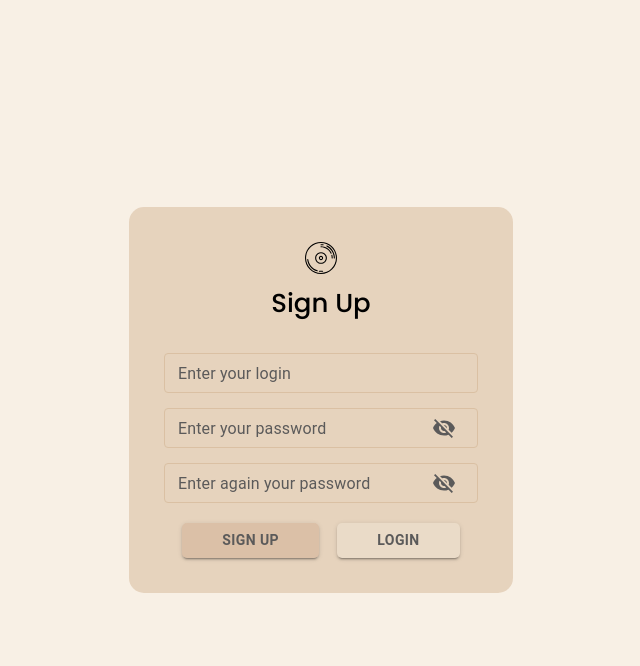
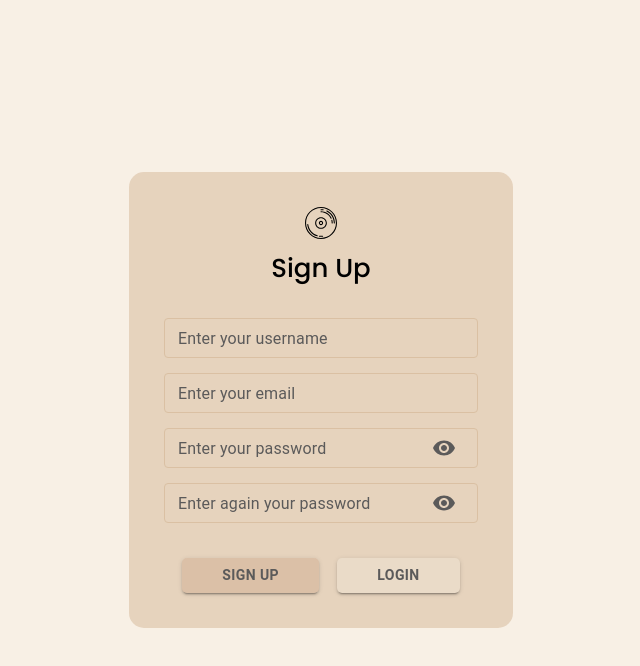
Before and after one commit to coderEverFirst/phonoteka, a React (Vite) app in the folder packages/client/: page /login in a window 1280 px wide. Both pictures are taken after a click on the button "SIGN UP". Shown: the top 666 px of the page, without its empty margins (319-959 px from the left). Built offline with nearby package versions, Linux system fonts and the light colour scheme.

Commit message:
feature: add yup/formik validation

```diff
--- a/packages/client/package.json
+++ b/packages/client/package.json
@@ -21,13 +21,15 @@
     "@mui/x-charts": "^6.18.1",
     "apollo": "^2.34.0",
     "chart.js": "^4.4.0",
+    "formik": "^2.4.5",
     "graphql": "^16.8.1",
     "moment": "^2.29.4",
     "react": "^18.2.0",
     "react-dom": "^18.2.0",
     "react-player": "^2.13.0",
     "react-router": "^6.16.0",
-    "react-router-dom": "^6.16.0"
+    "react-router-dom": "^6.16.0",
+    "yup": "^1.3.2"
   },
   "devDependencies": {
     "@types/react": "^18.2.15",
--- /dev/null
+++ b/packages/client/src/apollo/mutation/authPage.ts
@@ -0,0 +1,21 @@
+import { gql } from '@apollo/client'
+
+export const LOGIN_MUTATION = gql`
+  mutation LoginMutation($email: String!, $password: String!) {
+    login(email: $email, password: $password) {
+      token
+      refreshToken
+    }
+  }
+`
+
+export const SIGN_UP_MUTATION = gql`
+  mutation RegisterMutation(
+    $email: String!
+    $username: String!
+    $password: String!
+    $rePassword: String!
+  ) {
+    register(email: $email, username: $username, password: $password, rePassword: $rePassword)
+  }
+`
--- a/packages/client/src/pages/AuthPage/LoginPage.tsx
+++ b/packages/client/src/pages/AuthPage/LoginPage.tsx
@@ -1,7 +1,11 @@
 import React, { useCallback, useState } from 'react'
 import { useNavigate } from 'react-router'
+import { fromError, useMutation } from '@apollo/client'
+import { useFormik } from 'formik'
+import { InputAdornment } from '@mui/material'
 
-import { InputAdornment } from '@mui/material'
+import { LOGIN_MUTATION } from '../../apollo/mutation/authPage'
+import { loginSchema } from '../../validations/authPageSchemas'
 
 import { EAuthType } from '../../variables/eNums'
 
@@ -20,6 +24,27 @@ const LoginPage = () => {
 
   const navigate = useNavigate()
 
+  const [LoginMutation, { data, loading, error, token }] = useMutation(LOGIN_MUTATION)
+
+  const formik = useFormik({
+    initialValues: {
+      email: '',
+      password: '',
+    },
+    validationSchema: loginSchema,
+    onSubmit: async values => {
+      try {
+        await LoginMutation({
+          variables: values,
+        })
+      } catch (error) {
+        console.error('Sign up error!', fromError(error))
+      }
+    },
+  })
+
+  const { handleSubmit, handleChange, values, errors, touched, isValid } = formik
+
   const handleVisibilityPassword = useCallback(() => {
     isShowPassword(!showPassword)
   }, [showPassword])
@@ -30,25 +55,49 @@ const LoginPage = () => {
     }
   }, [])
 
+  const handleOnSubmitForm = () => {
+    handleSubmit()
+
+    const hasEmptyFields = Object.values(values).some(value => value === '')
+
+    if (isValid && !hasEmptyFields) {
+      console.log('success')
+      console.log('token', token)
+    }
+  }
+
+  if (loading) return 'Submitting...'
+  if (error) return `Submission error! ${error.message}`
+
   return (
     <div className="auth_wrapper">
       <div className="auth_container">
         <img src={logoImage} alt="Logo" className="auth_logo" />
         <h1 className="auth_title">LOGIN</h1>
-        <div className="auth_inputs">
+        <form className="auth_inputs" onSubmit={handleSubmit}>
           <AuthTextField
             variant="outlined"
-            type="text"
+            type={EAuthType.text}
             margin="none"
             size="small"
-            label="Enter your login"
+            name={EAuthType.email}
+            label="Enter your email"
+            value={values.email}
+            onChange={handleChange}
+            error={touched.email && Boolean(errors.email)}
+            helperText={touched.email && errors.email}
           />
           <AuthTextField
             variant="outlined"
             type={showPassword ? EAuthType.password : EAuthType.text}
             margin="none"
             size="small"
+            name={EAuthType.password}
             label="Enter your password"
+            value={values.password}
+            onChange={handleChange}
+            error={touched.password && Boolean(errors.password)}
+            helperText={touched.password && errors.password}
             InputProps={{
               endAdornment: (
                 <InputAdornment
@@ -63,13 +112,8 @@ const LoginPage = () => {
               ),
             }}
           />
-        </div>
           <div className="auth_buttons">
-          <AuthButton
-            variant="contained"
-            className="auth_btn login"
-            onClick={() => handleNavigate(MAIN_PAGE)}
-          >
+            <AuthButton variant="contained" className="auth_btn login" onClick={handleOnSubmitForm}>
               Login
             </AuthButton>
             <AuthButton
@@ -80,6 +124,7 @@ const LoginPage = () => {
               Sign Up
             </AuthButton>
           </div>
+        </form>
       </div>
     </div>
   )
--- a/packages/client/src/pages/AuthPage/SignUpPage.tsx
+++ b/packages/client/src/pages/AuthPage/SignUpPage.tsx
@@ -1,10 +1,15 @@
 import React, { useCallback, useState } from 'react'
 import { useNavigate } from 'react-router'
-
+import { fromError, useMutation } from '@apollo/client'
+import { useFormik } from 'formik'
 import { InputAdornment } from '@mui/material'
 
+import { SIGN_UP_MUTATION } from '../../apollo/mutation/authPage'
+
+import { signUpSchema } from '../../validations/authPageSchemas'
+
 import { EAuthType } from '../../variables/eNums'
-import { LOGIN_PAGE, MAIN_PAGE } from '../../variables/linksUrls'
+import { LOGIN_PAGE } from '../../variables/linksUrls'
 
 import { AuthTextField } from '../../components/UI/MuiUI/TextFields/AuthTextField.styled'
 import { AuthButton } from '../../components/UI/MuiUI/Buttons/AuthButton.styled'
@@ -16,14 +21,37 @@ import VisibilityOffIcon from '@mui/icons-material/VisibilityOff'
 import './AuthPage.scss'
 
 const SignUpPage = () => {
-  const [showPassword, isShowPassword] = useState<boolean>(false)
-  const [showRePassword, isShowRePassword] = useState<boolean>(false)
+  const [showPassword, isShowPassword] = useState<boolean>(true)
+  const [showRePassword, isShowRePassword] = useState<boolean>(true)
 
   const navigate = useNavigate()
 
+  const [RegisterMutation] = useMutation(SIGN_UP_MUTATION)
+
+  const formik = useFormik({
+    initialValues: {
+      username: '',
+      email: '',
+      password: '',
+      rePassword: '',
+    },
+    validationSchema: signUpSchema,
+    onSubmit: async values => {
+      try {
+        await RegisterMutation({
+          variables: values,
+        })
+      } catch (error) {
+        console.error('Sign up error!', fromError(error))
+      }
+    },
+  })
+
+  const { handleSubmit, handleChange, values, errors, touched, isValid } = formik
+
   const handleVisibilityPassword = useCallback(
     (name: string) => {
-      if (name === 'password') return isShowPassword(!showPassword)
+      if (name === EAuthType.password) return isShowPassword(!showPassword)
       isShowRePassword(!showRePassword)
     },
     [showPassword, showRePassword],
@@ -35,34 +63,65 @@ const SignUpPage = () => {
     }
   }, [])
 
+  const handleOnSubmitForm = () => {
+    handleSubmit()
+
+    const hasEmptyFields = Object.values(values).some(value => value === '')
+
+    if (isValid && !hasEmptyFields) {
+      handleNavigate(LOGIN_PAGE)
+      // handleNavigate(MAIN_PAGE)
+    }
+  }
+
   return (
     <div className="auth_wrapper">
       <div className="auth_container">
         <img src={logoImage} alt="Logo" className="auth_logo" />
         <h1 className="auth_title">Sign Up</h1>
-        <div className="auth_inputs">
+        <form className="auth_inputs" onSubmit={handleSubmit}>
           <AuthTextField
             variant="outlined"
-            type="text"
+            type={EAuthType.text}
             margin="none"
             size="small"
-            name="login"
-            label="Enter your login"
+            name={EAuthType.username}
+            label="Enter your username"
+            value={values.username}
+            onChange={handleChange}
+            error={touched.username && Boolean(errors.username)}
+            helperText={touched.username && errors.username}
+          />
+          <AuthTextField
+            variant="outlined"
+            type={EAuthType.text}
+            margin="none"
+            size="small"
+            name={EAuthType.email}
+            label="Enter your email"
+            value={values.email}
+            onChange={handleChange}
+            error={touched.email && Boolean(errors.email)}
+            helperText={touched.email && errors.email}
           />
           <AuthTextField
             variant="outlined"
             type={showPassword ? EAuthType.password : EAuthType.text}
             margin="none"
             size="small"
-            name="password"
+            name={EAuthType.password}
             label="Enter your password"
+            value={values.password}
+            onChange={handleChange}
+            error={touched.password && Boolean(errors.password)}
+            helperText={touched.password && errors.password}
             InputProps={{
               endAdornment: (
                 <InputAdornment
                   position="start"
                   className="auth_visibility"
                   onClick={() => {
-                    handleVisibilityPassword('password')
+                    handleVisibilityPassword(EAuthType.password)
                   }}
                 >
                   {showPassword ? <VisibilityIcon /> : <VisibilityOffIcon />}
@@ -75,15 +134,19 @@ const SignUpPage = () => {
             type={showRePassword ? EAuthType.password : EAuthType.text}
             margin="none"
             size="small"
-            name="rePassword"
+            name={EAuthType.rePassword}
             label="Enter again your password"
+            value={values.rePassword}
+            onChange={handleChange}
+            error={touched.rePassword && Boolean(errors.rePassword)}
+            helperText={touched.rePassword && errors.rePassword}
             InputProps={{
               endAdornment: (
                 <InputAdornment
                   position="start"
                   className="auth_visibility"
                   onClick={() => {
-                    handleVisibilityPassword('rePassword')
+                    handleVisibilityPassword(EAuthType.rePassword)
                   }}
                 >
                   {showRePassword ? <VisibilityIcon /> : <VisibilityOffIcon />}
@@ -91,12 +154,12 @@ const SignUpPage = () => {
               ),
             }}
           />
-        </div>
           <div className="auth_buttons">
             <AuthButton
               variant="contained"
               className="auth_btn login"
-            onClick={() => handleNavigate(MAIN_PAGE)}
+              type={EAuthType.submit}
+              onClick={handleOnSubmitForm}
             >
               Sign Up
             </AuthButton>
@@ -108,6 +171,7 @@ const SignUpPage = () => {
               Login
             </AuthButton>
           </div>
+        </form>
       </div>
     </div>
   )
--- /dev/null
+++ b/packages/client/src/validations/authPageSchemas.ts
@@ -0,0 +1,26 @@
+import * as yup from 'yup'
+
+export const signUpSchema = yup.object().shape({
+  username: yup.string().required('Username is a required field'),
+  email: yup.string().email().required('Email is a required field'),
+  password: yup
+    .string()
+    .required('Password is a required field')
+    .min(5, 'Password is too short - should be 5 chars minimum.')
+    .matches(/[a-zA-Z]/, 'Password can only contain Latin letters.'),
+  rePassword: yup
+    .string()
+    .required('Confirm password is a required field')
+    .oneOf([yup.ref('password')], 'Passwords must match')
+    .min(5, 'Password is too short - should be 5 chars minimum.')
+    .matches(/[a-zA-Z]/, 'Password can only contain Latin letters.'),
+})
+
+export const loginSchema = yup.object().shape({
+  email: yup.string().email().required('Email is a required field'),
+  password: yup
+    .string()
+    .required('Password is a required field')
+    .min(5, 'Password is too short - should be 5 chars minimum.')
+    .matches(/[a-zA-Z]/, 'Password can only contain Latin letters.'),
+})
--- a/packages/client/src/variables/eNums.ts
+++ b/packages/client/src/variables/eNums.ts
@@ -1,6 +1,10 @@
 export enum EAuthType {
   text = 'text',
   password = 'password',
+  rePassword = 'rePassword',
+  username = 'username',
+  email = 'email',
+  submit = 'submit',
 }
 
 export enum ETableSort {
```
Also changed, not shown: 1 other file (tests, documents, lock files or other folders). Lines whose indentation alone changed are shown as unchanged.
